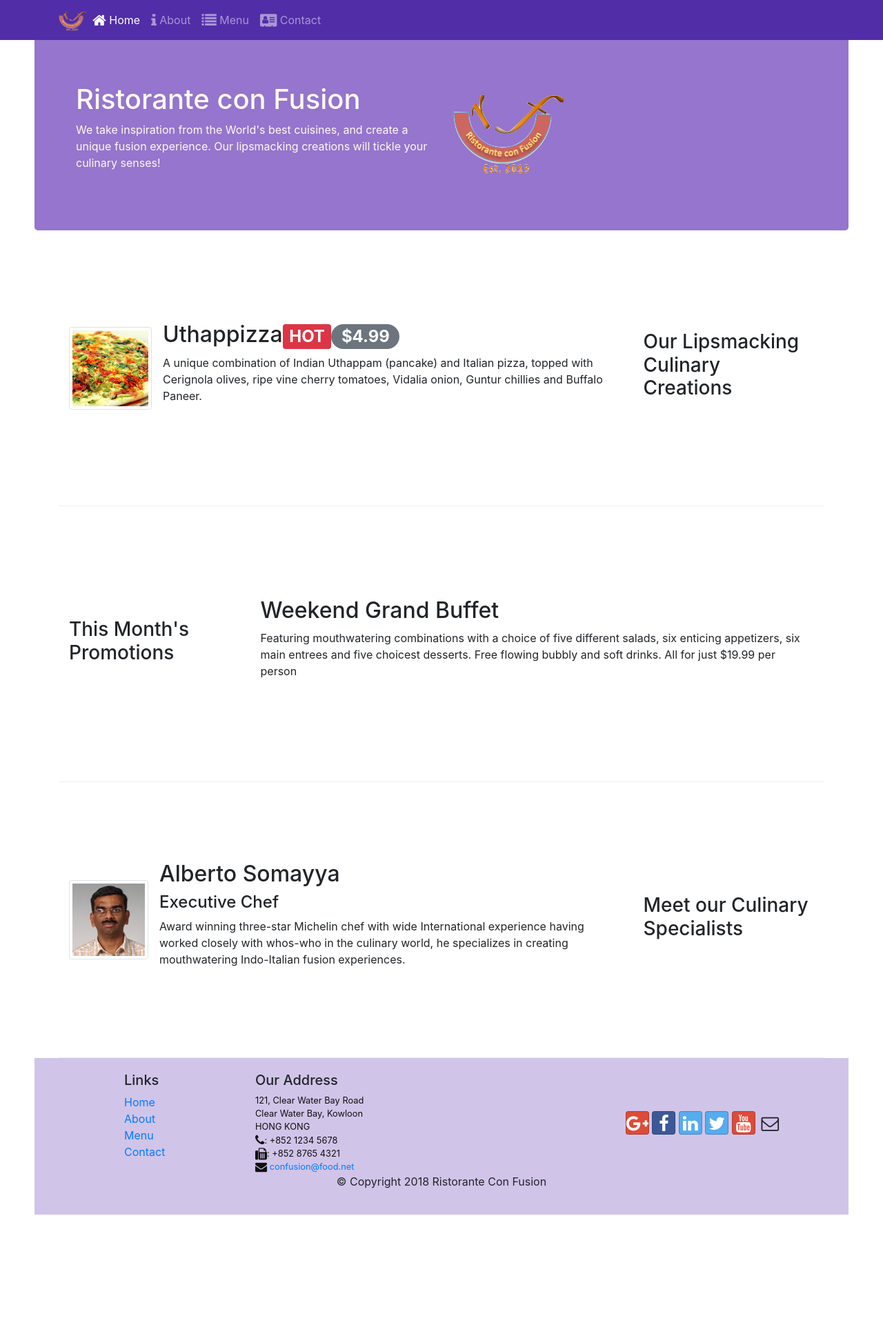
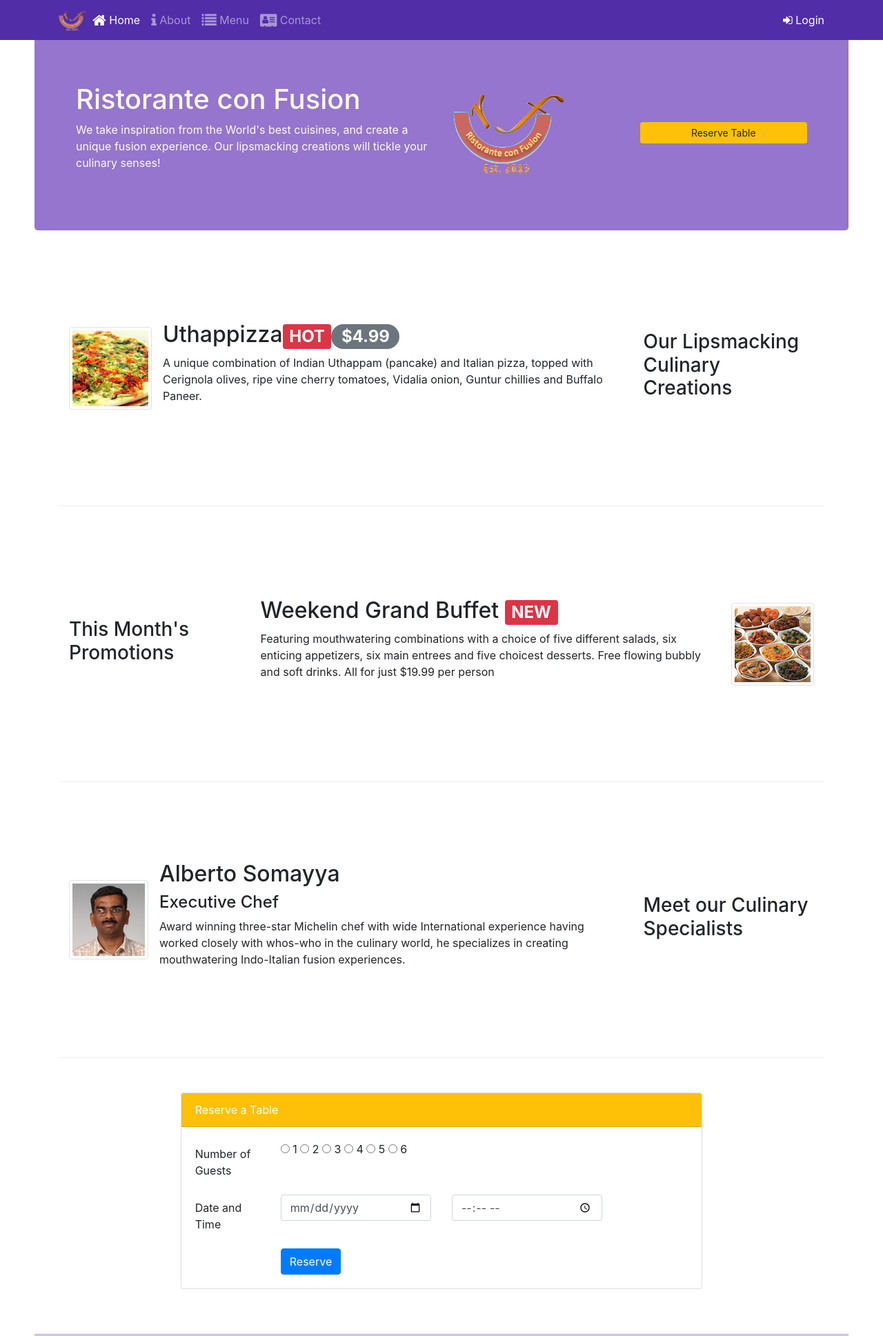
Before and after one commit to ujjawalsingh10/Bootstrap4, a website: page index.html in a window 1280 px wide. Shown: the top 1937 px of the page at 69% size. Before the commit the page ends 1811 px from the top, so only its background shows below. Drawn offline with nearby package versions, Linux system fonts and the light colour scheme.

Commit message:
Tooltips and Modals

```diff
--- a/index.html
+++ b/index.html
@@ -30,10 +30,50 @@
                     <li class="nav-item"><a class="nav-link" href="#"><span class="fa fa-list fa-lg"></span> Menu</a></li>
                     <li class="nav-item"><a class="nav-link" href="contactus.html"><span class="fa fa-address-card fa-lg"></span> Contact</a></li>
                 </ul>
+                <span class="navbar-text">
+                    <a data-toggle="modal" data-target="#loginModal">
+                        <span class="fa fa-sign-in"></span> Login
+                    </a>
+                </span>
             </div>
     </nav>
 
-
+    <div id="loginModal" class="modal fade" role="dialog">
+        <div class="modal-dialog modal-lg" role="content">
+            <div class="modal-content">
+                <div class="modal-header">
+                    <h4 class="modal-title">Login</h4>
+                    <button type="button" class="close" data-dismiss="modal">
+                        &times;
+                    </button>
+                </div>
+                <div class="modal-body">
+                    <form>
+                        <div class="form-row">
+                            <div class="form-group col-sm-4">
+                                <label class="sr-only" for="exampleInputemail">Email</label>
+                                <input type="email" class="form-control-sm mr-1" id="exampleInputemail" name="email" placeholder="Email">
+                            </div>
+                            <div class="form-group col-sm-4">
+                                <label class="sr-only" for="examplePass">Password</label>
+                                <input type="password" class="form-control-sm mr-1" id="examplePass" placeholder="Password">
+                            </div>
+                            <div class="col-sm-auto">
+                                <div class="form-check">
+                                    <input class="form-check-input" type="checkbox" for="rememberme">
+                                    <label class="form-check-label" id="rememberme">Remember me</label>
+                                </div>
+                            </div>
+                        </div>
+                        <div class="form-row">
+                            <button type="button" class="btn btn-secondary btn-sm ml-auto" data-dismiss="modal">Cancel</button>
+                            <button type="submit" class="btn btn-primary btn-sm ml-1">Sign-in</button>
+                        </div>
+                    </form>
+                </div>
+            </div>
+        </div>
+    </div>
     <header class="jumbotron">
         <div class="container">
             <div class="row row-header">
@@ -41,8 +81,15 @@
                     <h1>Ristorante con Fusion</h1>
                     <p>We take inspiration from the World's best cuisines, and create a unique fusion experience. Our lipsmacking creations will tickle your culinary senses!</p>
                 </div>
-                <div class="col-12 col-sm align-self-center">
-                    <img src="img/logo.png"  class="img-fluid" alt="logo">
+
+                <div class="col-sm-3 align-self-center">
+                    <img src="img/logo.png"  class="img-fluid " alt="logo">
+                </div>
+                <div class="col-sm-3 align-self-center">
+                    <a role="button" class="btn btn-sm btn-warning btn-block"
+                    data-toggle="tooltip" data-html="true"
+                    title="Or call us at <br><strong>+852 12345678</strong>"
+                    data-placement="bottom" href="#reservetable">Reserve Table</a>
                 </div>
             </div>
         </div>
@@ -71,8 +118,13 @@
                 <h3>This Month's Promotions</h3>
             </div>
             <div class="col col-sm col-md">
-                <h2>Weekend Grand Buffet</h2>
-                <p class="d-none d-sm-block">Featuring mouthwatering combinations with a choice of five different salads, six enticing appetizers, six main entrees and five choicest desserts. Free flowing bubbly and soft drinks. All for just $19.99 per person </p>
+                <div class="media">
+                    <div class="media-body">
+                        <h2 class="mt-0">Weekend Grand Buffet <span class="badge badge-danger">NEW</span></h2>
+                        <p class="d-none d-sm-block">Featuring mouthwatering combinations with a choice of five different salads, six enticing appetizers, six main entrees and five choicest desserts. Free flowing bubbly and soft drinks. All for just $19.99 per person </p>
+                    </div>
+                    <img class="d-flex ml-3 img-thumbnail align-self-center" src="img/buffet.png">
+                </div>
             </div>
         </div>
 
@@ -89,6 +141,55 @@
                         <h4>Executive Chef</h4>
                         <p class="d-none d-sm-block">Award winning three-star Michelin chef with wide International experience having worked closely with whos-who in the culinary world, he specializes in creating mouthwatering Indo-Italian fusion experiences. </p>
                     </div>
+                </div>
+
+            </div>
+        </div>
+    </div>
+
+    <div class="row row-content" id="reservetable">
+        <div class="col-sm-2"></div>
+        <div class="col-12  col-sm-8">
+            <div class="card">
+                <div class="card-header bg-warning text-white">Reserve a Table</div>
+                <div class="card-body">
+                    <form>
+                        <div class="form-group row">
+                            <label class="col-md-2 col-form-label" >Number of Guests</label>
+                            <div class="radio col-md">
+
+                                    <label class="radio-inline">
+                                        <input type="radio" name="guestno"> 1</label>
+                                    <label class="radio-inline">
+                                        <input type="radio" name="guestno"> 2</label>
+                                    <label class="radio-inline">
+                                        <input type="radio" name="guestno"> 3</label>
+                                    <label class="radio-inline">
+                                        <input type="radio" name="guestno"> 4</label>
+                                    <label class="radio-inline">
+                                        <input type="radio" name="guestno"> 5</label>
+                                    <label class="radio-inline">
+                                        <input type="radio" name="guestno"> 6</label>
+                                </div>
+                            </div>
+
+                            <div class="form-group row">
+                                <label for="dateandtime" class="col-md-2 col-form-label">Date and Time</label>
+                                <div class="col-md-4">
+                                    <input type="date" id="dateandtime" class="form-control" name="date" placeholder="Date">
+                                </div>
+                                <div class="col-md-4">
+                                    <input type="time" class="form-control" id="dateandtime" name="time" placeholder="Time">
+                                </div>
+                            </div>
+                            <div class="row">
+                                <div class="col-md-2"></div>
+                                <div class="col-md-2">
+                                    <button type="button" class="btn btn-primary">Reserve</button>
+                                </div>
+                            </div>
+                        </div>
+                    </form>
                 </div>
 
             </div>
@@ -140,6 +241,11 @@
     <script src="node_modules/jquery/dist/jquery.slim.min.js"></script>
     <script src="node_modules/popper.js/dist/umd/popper.min.js"></script>
     <script src="node_modules/bootstrap/dist/js/bootstrap.min.js"></script>
+    <script>
+        $(document).ready(function(){
+            $('[data-toggle="tooltip"]').tooltip();
+        });
+    </script>
 </body>
 
 </html>
```
